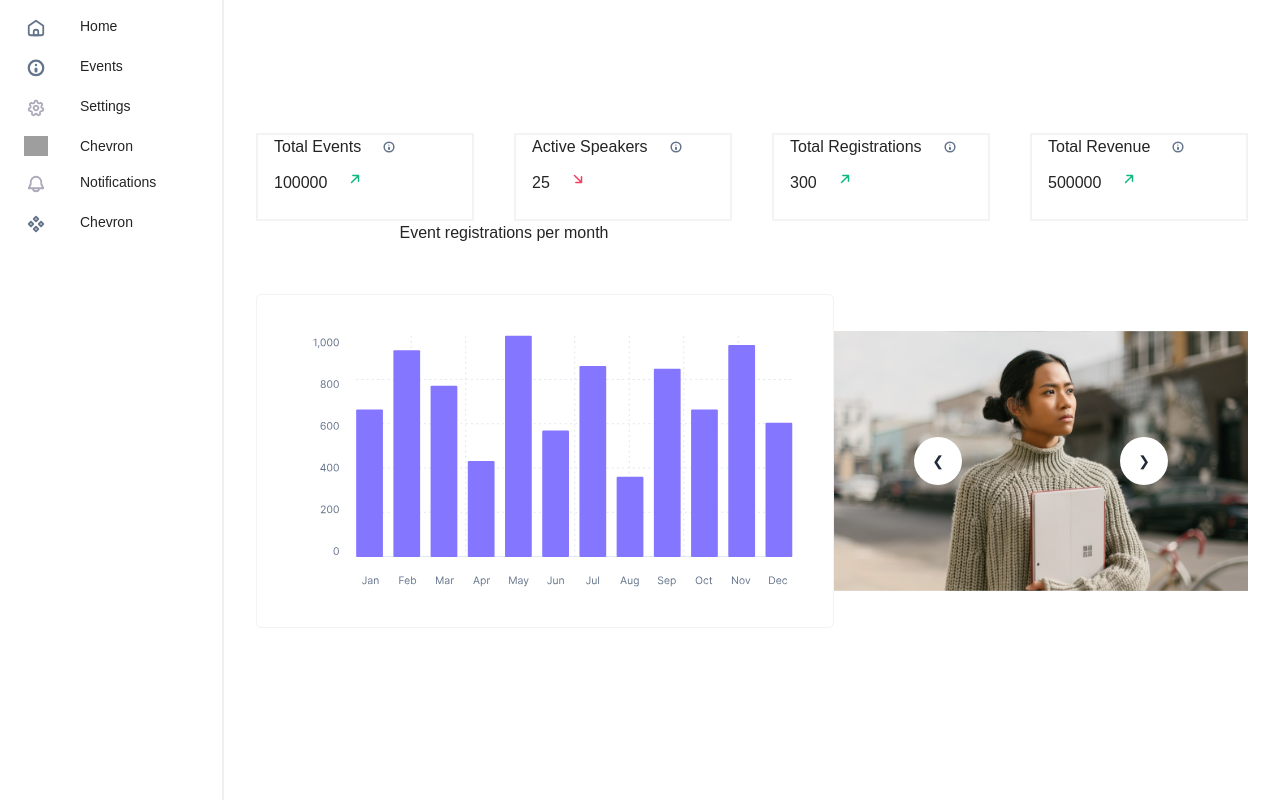
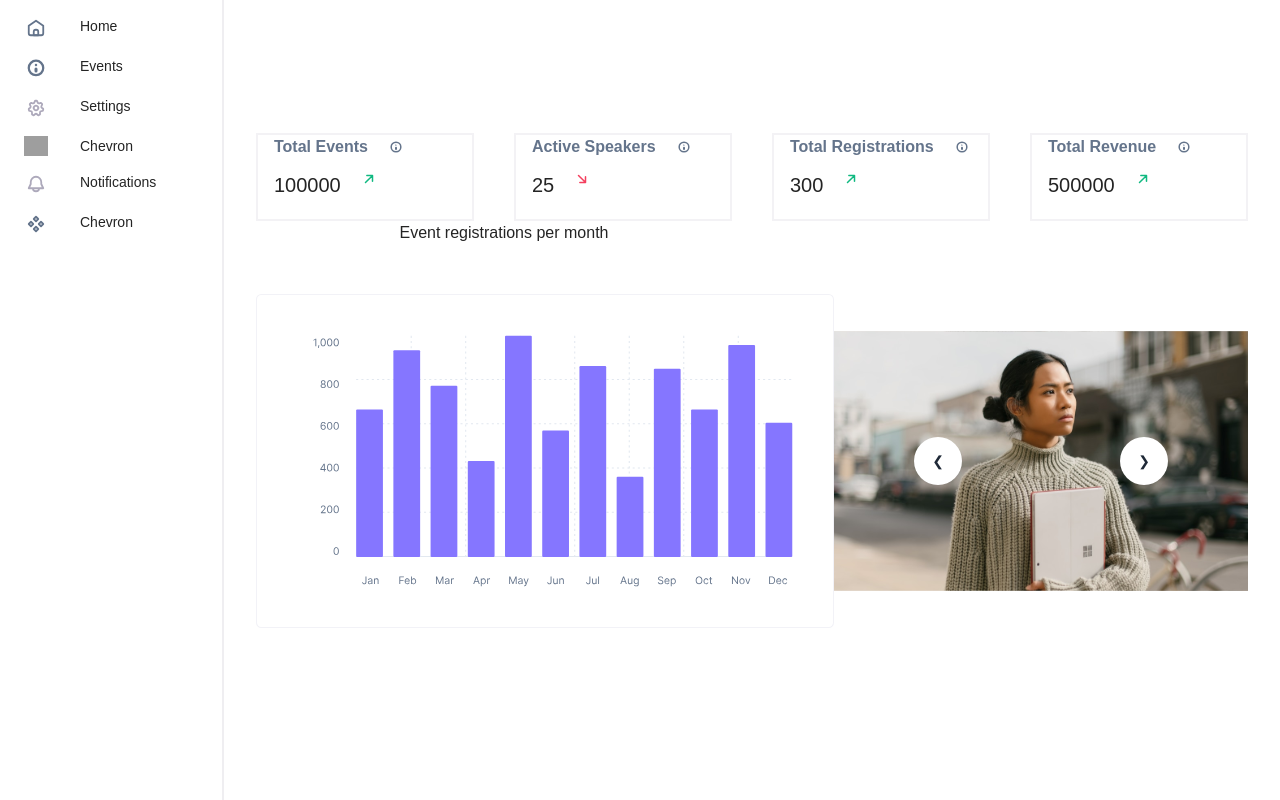
Before and after one commit to Daniel264/alphatwelve, a React (Vite) app: page / in a window 1280 px wide. Built offline with nearby package versions, Linux system fonts and the light colour scheme; grey boxes are pictures that could not be loaded; a web font is replaced by a local one.

Commit message:
Enhance SummaryComponent styles for title and price display

```diff
--- a/src/components/SummaryComponent.tsx
+++ b/src/components/SummaryComponent.tsx
@@ -8,16 +8,20 @@ interface SummaryProps {
     percentagePositive: boolean;
 }
 
-const SummaryComponent = ({ title, price, percentagePositive }: SummaryProps) => {
+const SummaryComponent = ({
+    title,
+    price,
+    percentagePositive,
+}: SummaryProps) => {
     return (
         <div className="w-full">
             <article className="border-2 border-[#ADA9BB]/15 px-4 h-[88px] w-full space-y-3">
                 <div className="flex space-x-5">
-                    <p>{title}</p>
+                    <p className="text-[#64748B] font-semibold">{title}</p>
                     <img src={Information} alt="" />
                 </div>
                 <div className="flex flex-row space-x-5">
-                    <p>{price}</p>
+                    <p className="font-medium text-xl">{price}</p>
                     <p>
                         {percentagePositive ? (
                             <img src={Incline} />
```
